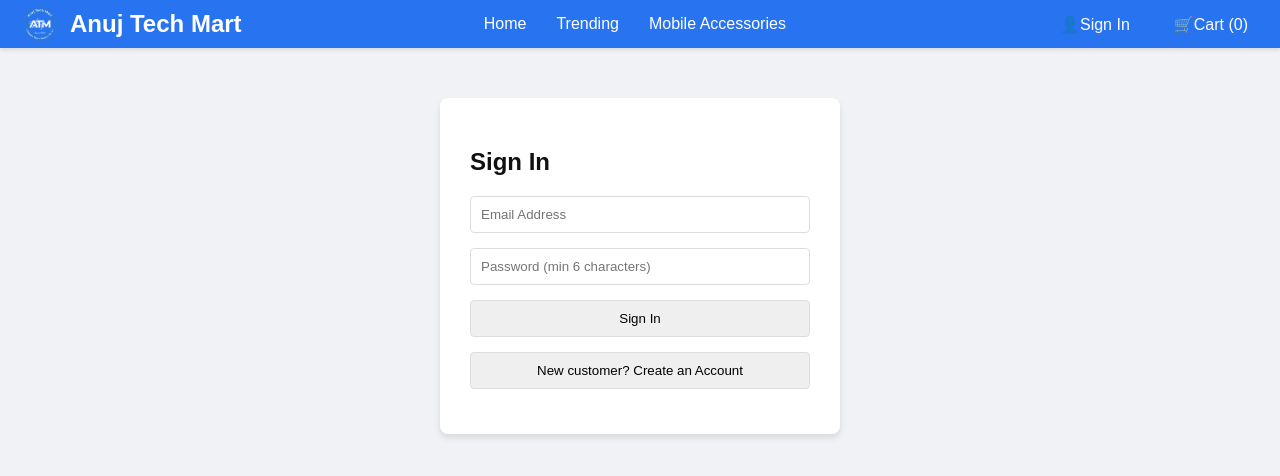
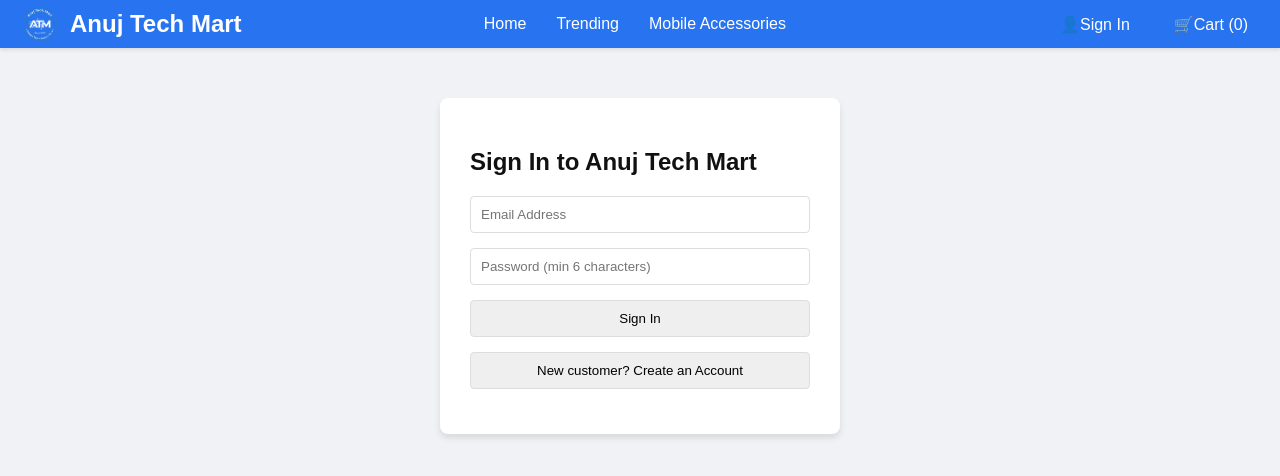
Before and after one commit to Client-design/Anujtechmart, a React (Create React App) app: page /login in a window 1280 px wide. Shown: the top 476 px of the page. Built offline with nearby package versions, Linux system fonts and the light colour scheme; no server answers.

Commit message:
Update Login.jsx

```diff
--- a/src/Components/Login.jsx
+++ b/src/Components/Login.jsx
@@ -1,16 +1,16 @@
 // src/Components/Login.jsx
 import React, { useState } from 'react';
 import { useNavigate } from 'react-router-dom';
-import { useAppContext } from '../Context'; // Optional: Use context to show loading/error
+import { useAppContext } from '../Context';
 import {
     createUserWithEmailAndPassword,
     signInWithEmailAndPassword
-} from '../firebase'; // Import Firebase Auth functions
+} from '../firebase';
 
 const Login = () => {
     const [email, setEmail] = useState('');
     const [password, setPassword] = useState('');
-    const [isLogin, setIsLogin] = useState(true); // Toggles between Login and Sign Up
+    const [isLogin, setIsLogin] = useState(true);
     const [error, setError] = useState('');
     const [loading, setLoading] = useState(false);
     const navigate = useNavigate();
@@ -31,12 +31,9 @@ const Login = () => {
                 console.log("User successfully created and signed in.");
             }
 
-            // Redirect to the home page or a protected route after success
             navigate('/');
 
         } catch (err) {
-            // Handle Firebase Auth errors (e.g., 'auth/user-not-found', 'auth/wrong-password')
-            // Clean up the error message for better user display
             const errorMessage = err.message.replace('Firebase: Error (auth/', '').replace(').', '').replace(/-/g, ' ');
             setError(errorMessage);
         } finally {
@@ -46,7 +43,7 @@ const Login = () => {
 
     return (
         <div className="login-container">
-            <h2>{isLogin ? 'Sign In' : 'Create Account'}</h2>
+            <h2>{isLogin ? 'Sign In to Anuj Tech Mart' : 'Create Anuj Tech Mart Account'}</h2>
 
             <form onSubmit={handleSubmit}>
                 <input
@@ -74,7 +71,7 @@ const Login = () => {
             <button
                 onClick={() => {
                     setIsLogin(!isLogin);
-                    setError(''); // Clear error when toggling mode
+                    setError('');
                 }}
                 className="toggle-button"
             >
```
